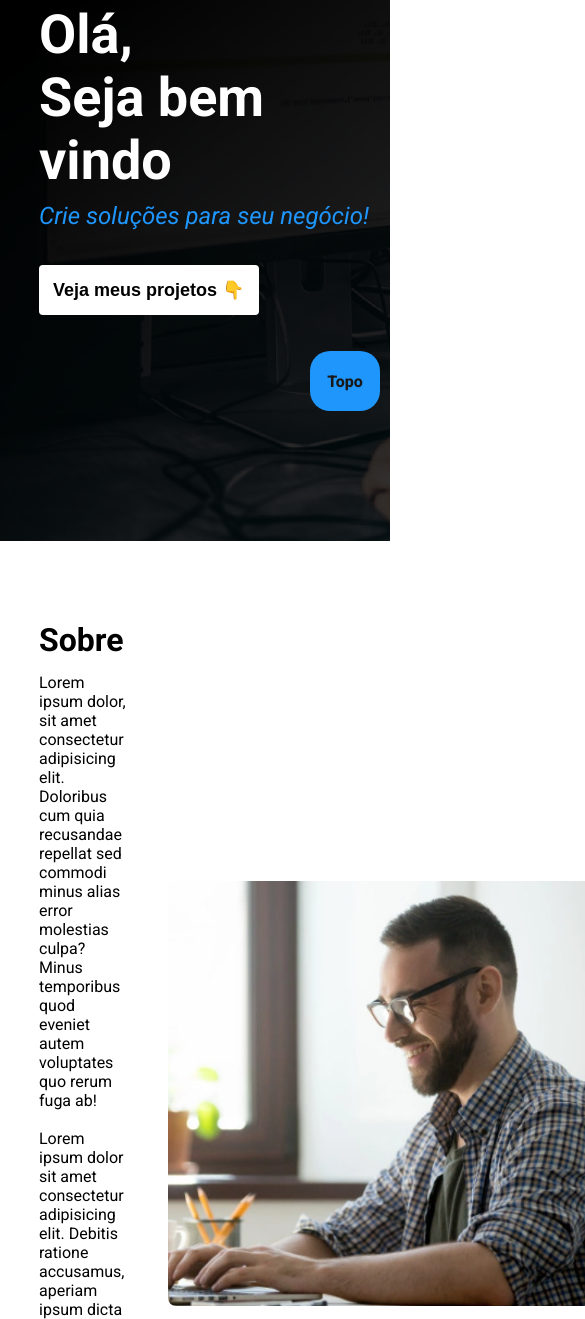
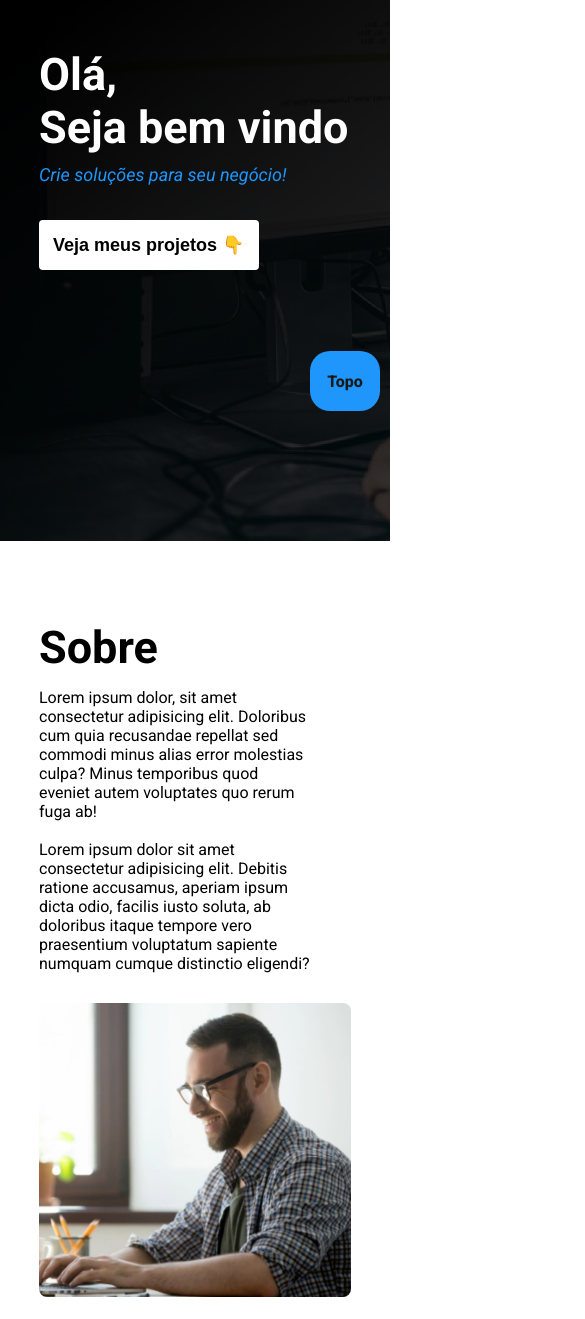
Before and after one commit to Rafaelmorales1982/Portfolio-Sujeito-Programador, a plain HTML site: page index.html in a window 390 px wide. Shown: the part 303-1622 px from the top of the page, 585 px wide, since content can reach past the window. Drawn offline with Linux system fonts and the light colour scheme.

Commit message:
Projeto portfólio finalizado e responsivo

```diff
--- a/css/style.css
+++ b/css/style.css
@@ -6,7 +6,7 @@
 }
 
 body {
-    font-family: "Roboto", sans-serif;
+  font-family: "Roboto", sans-serif;
 }
 
 html {
@@ -24,7 +24,6 @@ html {
   position: sticky;
   top: 0;
   z-index: 9;
-
 }
 
 .nav h1 {
@@ -36,10 +35,9 @@ html {
   display: flex;
   list-style: none;
   margin-right: 28px;
-
 }
 
-.nav-list a{
+.nav-list a {
   text-decoration: none;
   color: #ddd;
   padding: 20px;
@@ -51,7 +49,7 @@ html {
 /*FIM HEADER*/
 
 /*INÍCIO MAIN*/
-.main{
+.main {
   width: 100%;
   background-color: #000;
   height: calc(100vh - 80px);
@@ -98,7 +96,6 @@ html {
   transform: scale(1.1);
 }
 
-
 /*FIM MAIN*/
 
 /*INICIO ABOUT*/
@@ -115,7 +112,6 @@ html {
   align-items: center;
   justify-content: space-between;
 }
-
 
 .about div {
   max-width: 50%;
@@ -172,9 +168,8 @@ html {
   transition: 0.9s;
 }
 
-.projects img:hover{
+.projects img:hover {
   opacity: 1;
-
 }
 
 .action {
@@ -221,7 +216,7 @@ html {
 }
 
 .top-home ul {
- list-style: none;
+  list-style: none;
 }
 
 .top-home:hover {
@@ -250,3 +245,77 @@ footer p {
 }
 
 /*FIM RODAPE FOOTER*/
+
+/*RESPOSIVIDADE*/
+
+@media (max-width: 1050px) {
+
+  /*INICIO NAV*/
+  .nav h1 {
+    font-size: 18px;
+  }
+
+  .nav-list a {
+    font-size: 16px;
+  }
+
+  /*FIM NAV*/
+
+  /*INICIO MAIN*/
+  .main h1 {
+    font-size: 45px;
+  }
+
+  .main p {
+    font-size: 18px;
+  }
+
+  .main {
+    background-size: cover;
+  }
+
+  /*FIM MAIN*/
+
+  /*INICIO SOBRE*/
+  .about {
+    display: flex;
+    flex-direction: column;
+    padding-top: 80px;
+    padding-left: 0;
+    padding-right: 0;
+    padding-bottom: 0;
+  }
+
+  .about div {
+    max-width: 80%;
+  }
+
+  .about div h2 {
+    font-size: 45px;
+  }
+
+  .about img {
+    width: 80%;
+    margin-top: 30px;
+  }
+
+  /*FIM SOBRE*/
+
+  /*FIM PROJECT*/
+  .projects img {
+    width: 27.5%;
+  }
+
+  /*FIM PROJECT*/
+
+  /*INICIO FOOTER*/
+  footer {
+    flex-direction: column;
+  }
+
+  footer p {
+    margin: 0;
+  }
+
+  /*FIM FOOTER*/
+}
```
